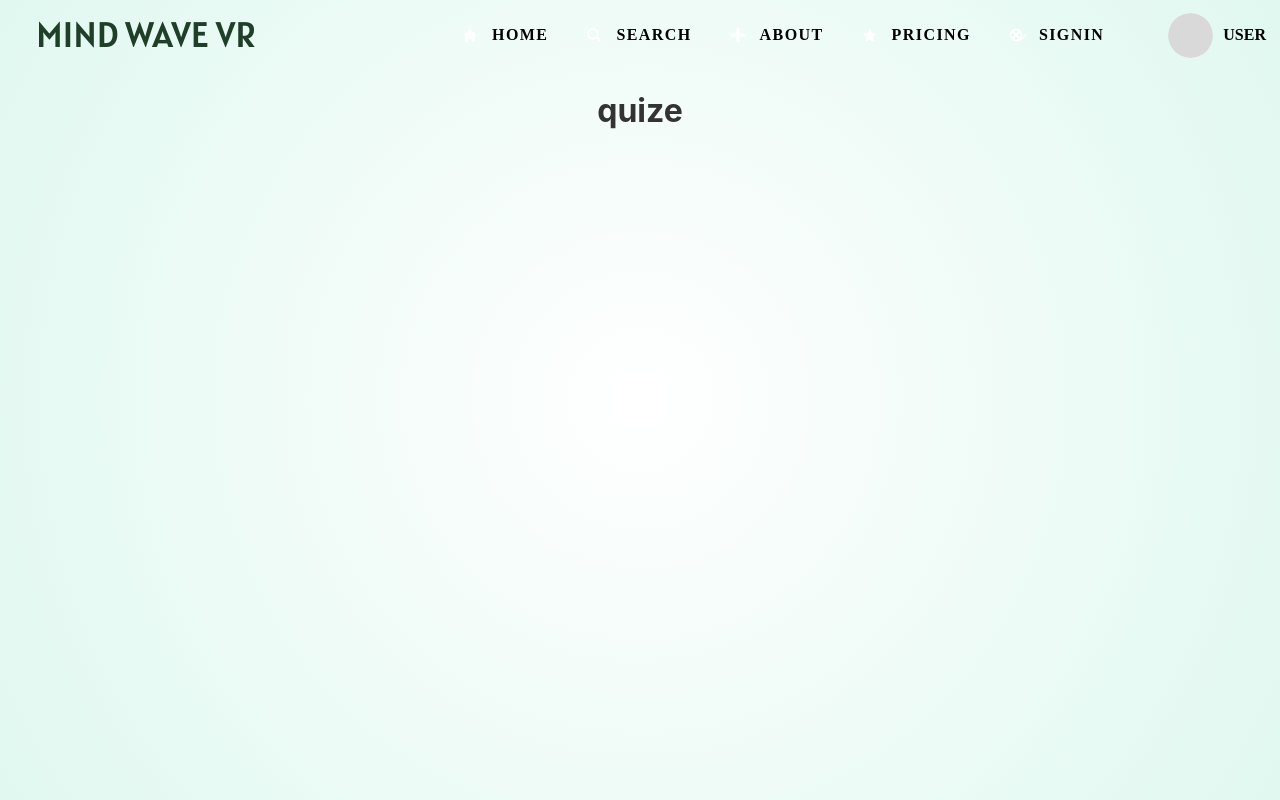
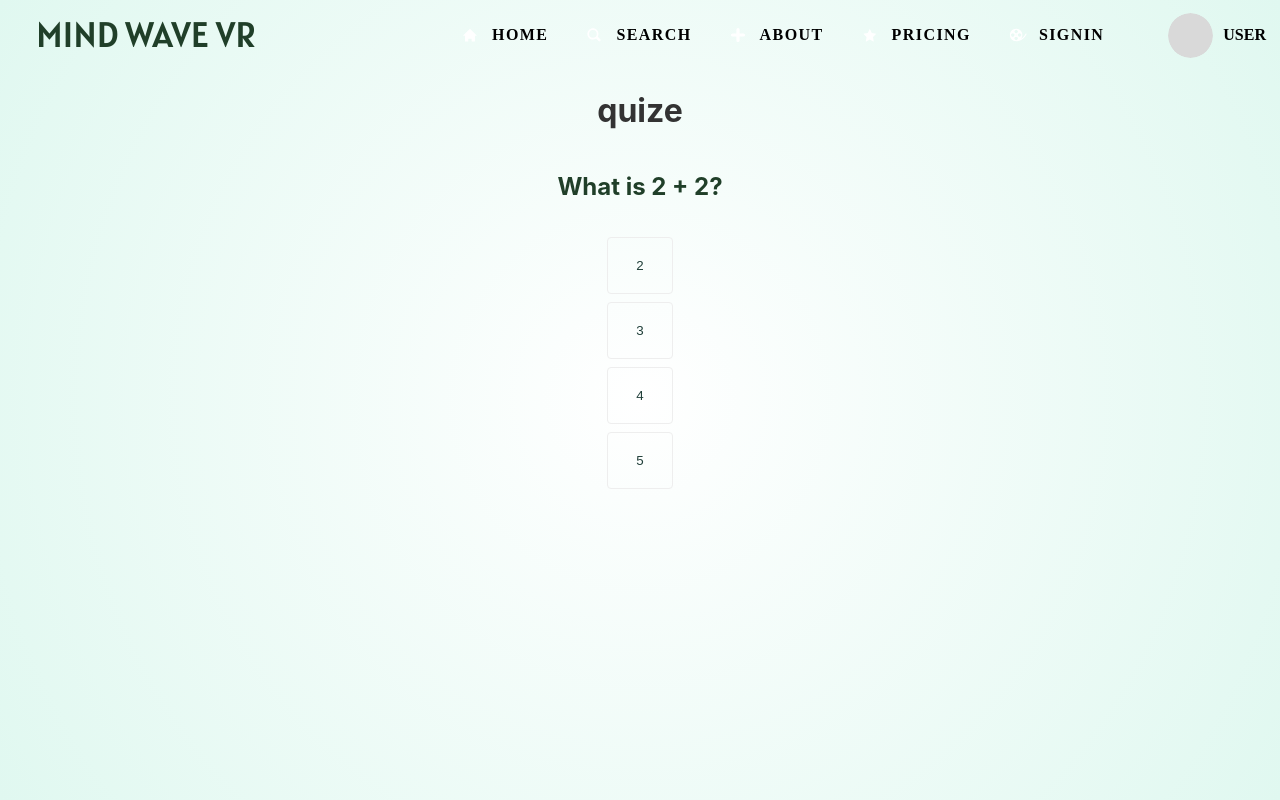
Before and after one commit to jai2992/vr_react_main, a React (Create React App) app: page /quize in a window 1280 px wide. Built offline with nearby package versions, Linux system fonts and the light colour scheme.

Commit message:
added questions

```diff
--- a/src/components/quize.js
+++ b/src/components/quize.js
@@ -1,12 +1,77 @@
 import React from 'react'
 import styled from 'styled-components'
 import NavMenu from './Nav'
+import { useState } from 'react';
 
 function Quize() {
+  const questionsData=[
+    {
+      "id": 1,
+      "question": "What is 2 + 2?",
+      "options": [
+        { "id": 1, "text": "2" },
+        { "id": 2, "text": "3" },
+        { "id": 3, "text": "4", "isCorrect": true },
+        { "id": 4, "text": "5" }
+      ]
+    },
+    {
+      "id": 2,
+      "question": "What is the capital of France?",
+      "options": [
+        { "id": 1, "text": "London" },
+        { "id": 2, "text": "Paris", "isCorrect": true },
+        { "id": 3, "text": "Berlin" },
+        { "id": 4, "text": "Madrid" }
+      ]
+    }
+  ];
+  const [currentStep, setCurrentStep] = useState(0);
+  const [answers, setAnswers] = useState([]);
+
+  const handleNextStep = () => {
+    setCurrentStep(currentStep + 1);
+  };
+
+  const handlePreviousStep = () => {
+    setCurrentStep(currentStep - 1);
+  };
+
+  const handleAnswerSelect = (optionId) => {
+    const questionId = questionsData[currentStep].id;
+    setAnswers([...answers, { questionId, optionId }]);
+    handleNextStep();
+  };
+
   return (
+
     <Container>
       <NavMenu/>
       <h1>quize</h1>
+      <div className='quize-question'>
+      {currentStep < questionsData.length ? (
+        <>
+          <h2 className='question-txt'>{questionsData[currentStep].question}</h2>
+          <ul>
+            {questionsData[currentStep].options.map((option) => (
+              <li key={option.id}>
+                <button className='answers-txt' onClick={() => handleAnswerSelect(option.id)}>
+                  {option.text}
+                </button>
+              </li>
+            ))}
+          </ul>
+          {currentStep > 0 && (
+            <button onClick={handlePreviousStep}>Previous</button>
+          )}
+        </>
+      ) : (
+        <div>
+          <h2>Quiz Complete!</h2>
+          <pre>{JSON.stringify(answers, null, 2)}</pre>
+        </div>
+      )}
+    </div>
     </Container>
   )
 }
@@ -37,5 +102,20 @@ position:relative;
   bottom:0;
   z-index:-1;
 }
-
+.quize-question{
+  display:flex;
+  flex-direction:column;
+  align-items:center;
+}
+.question-txt{
+  color:#203F29;
+}
+.answers-txt{
+  color:#203f39;
+  background-color: transparent;
+  border: none;
+  padding: 8px 16px;
+  margin: 4px;
+  cursor: pointer;
+}
 `
```
